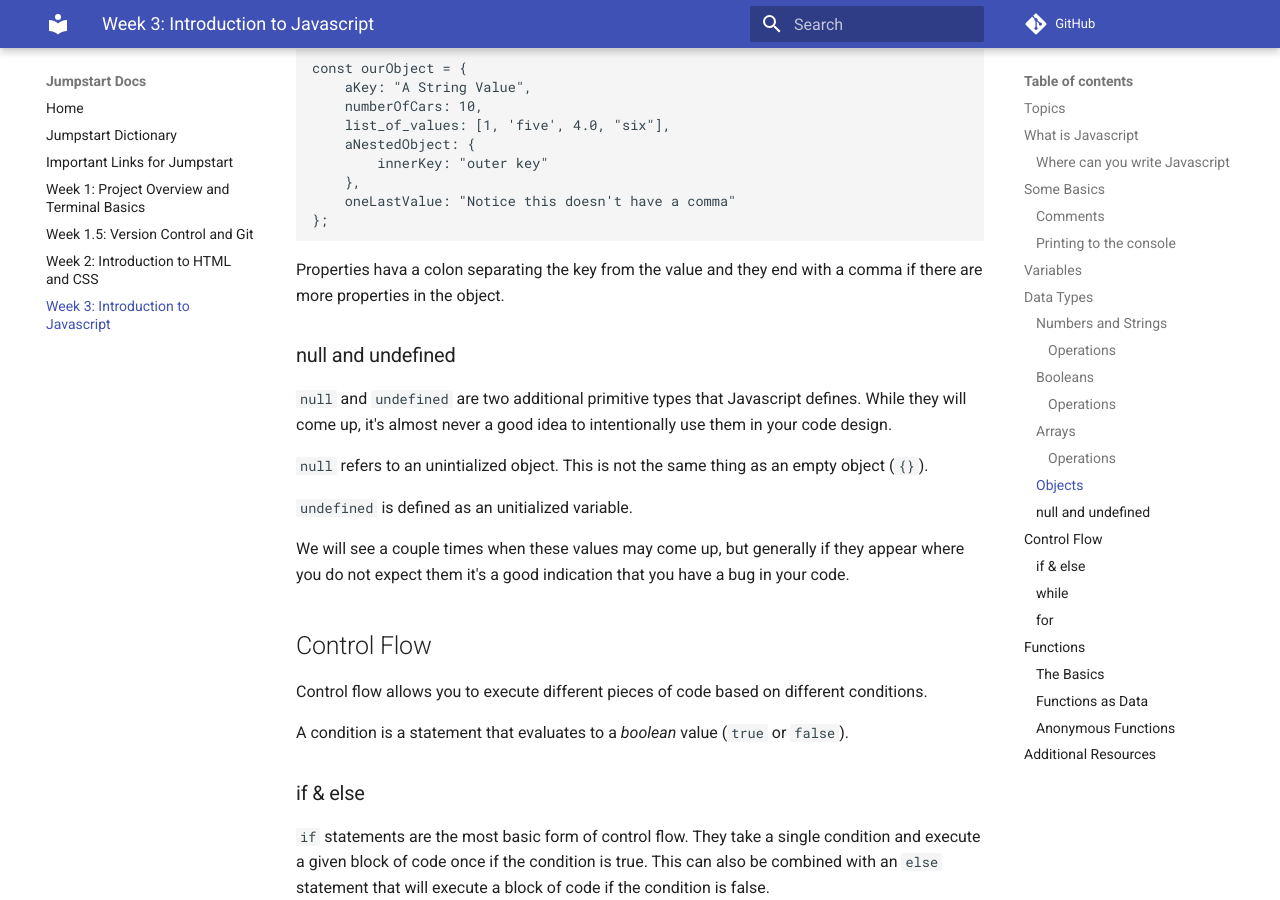
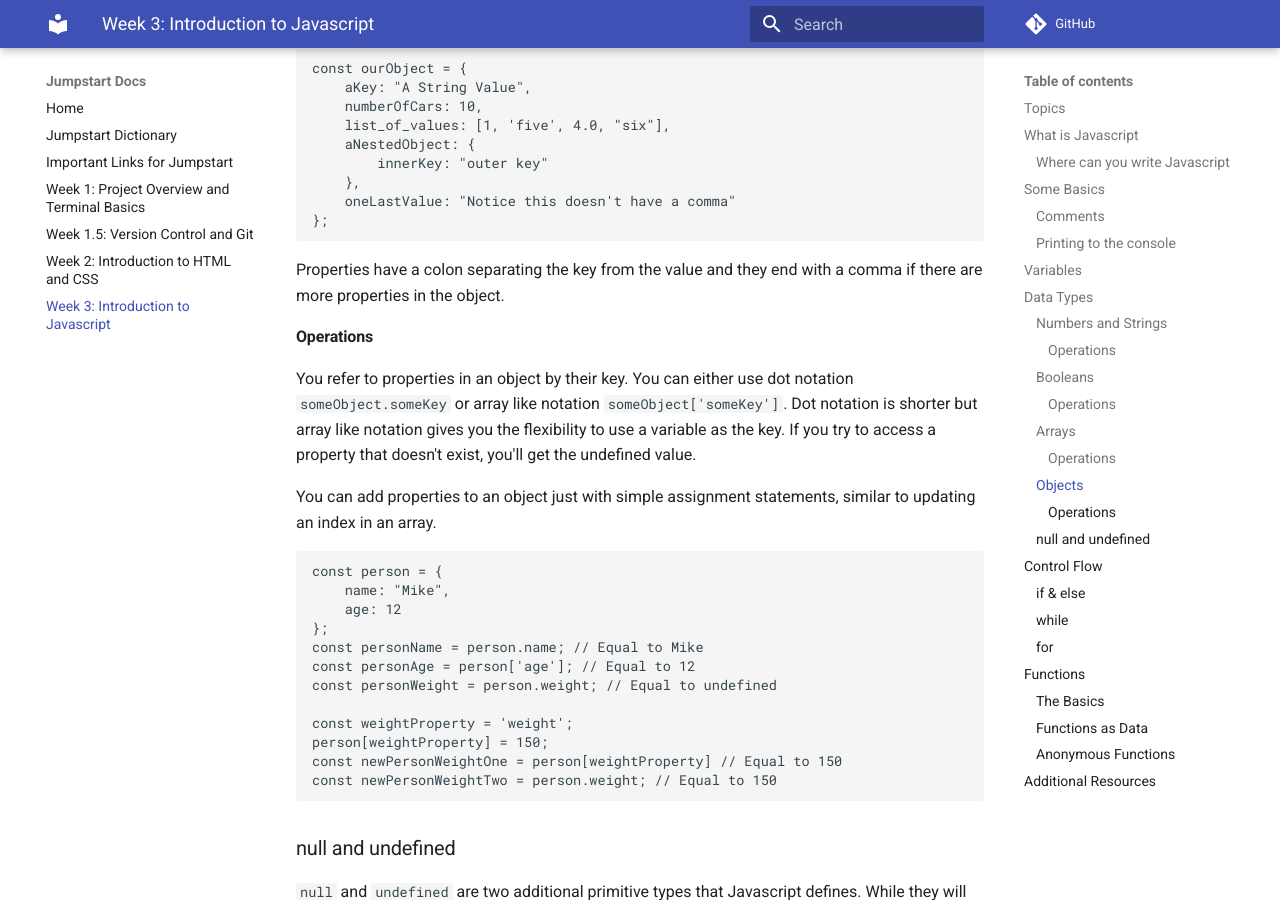
Before and after one commit to Code-4-Community/learning-resources, an MkDocs documentation site: the page built from docs/jumpstart/week-3.md, in a window 1280 px wide and 900 px high, scrolled down 4815 px. Built offline with MkDocs 1.6.1 and Material for MkDocs 9.7.7, drawn with Linux system fonts in a browser that asks for light colours; comment, search, counter and statistics services are not loaded.

Commit message:
Added operations with objects

````diff
--- a/docs/jumpstart/week-3.md
+++ b/docs/jumpstart/week-3.md
@@ -189,7 +189,29 @@ const ourObject = {
 };
 ```
 
-Properties hava a colon separating the key from the value and they end with a comma if there are more properties in the object.
+Properties have a colon separating the key from the value and they end with a comma if there are more properties in the object.
+
+#### Operations
+
+You refer to properties in an object by their key. You can either use dot notation `someObject.someKey` or array like notation `someObject['someKey']`. Dot notation is shorter but array like notation gives you the flexibility to use a variable as the key. If you try to access a property that doesn't exist, you'll get the undefined value.
+
+You can add properties to an object just with simple assignment statements, similar to updating an index in an array.
+
+```js
+const person = {
+    name: "Mike",
+    age: 12
+};
+const personName = person.name; // Equal to Mike
+const personAge = person['age']; // Equal to 12
+const personWeight = person.weight; // Equal to undefined
+
+const weightProperty = 'weight';
+person[weightProperty] = 150;
+const newPersonWeightOne = person[weightProperty] // Equal to 150
+const newPersonWeightTwo = person.weight; // Equal to 150
+```
+
 
 ### null and undefined
 
````
